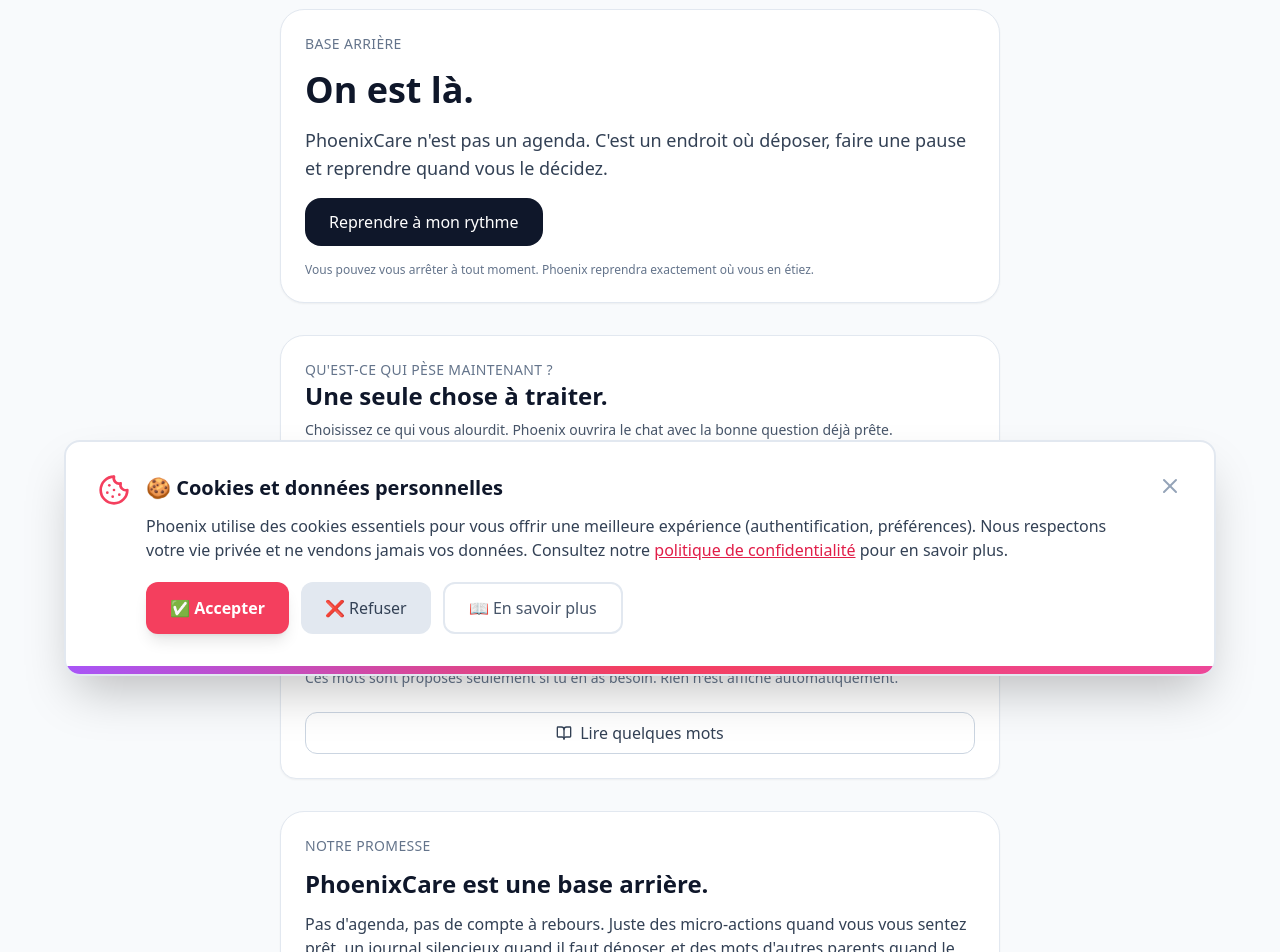
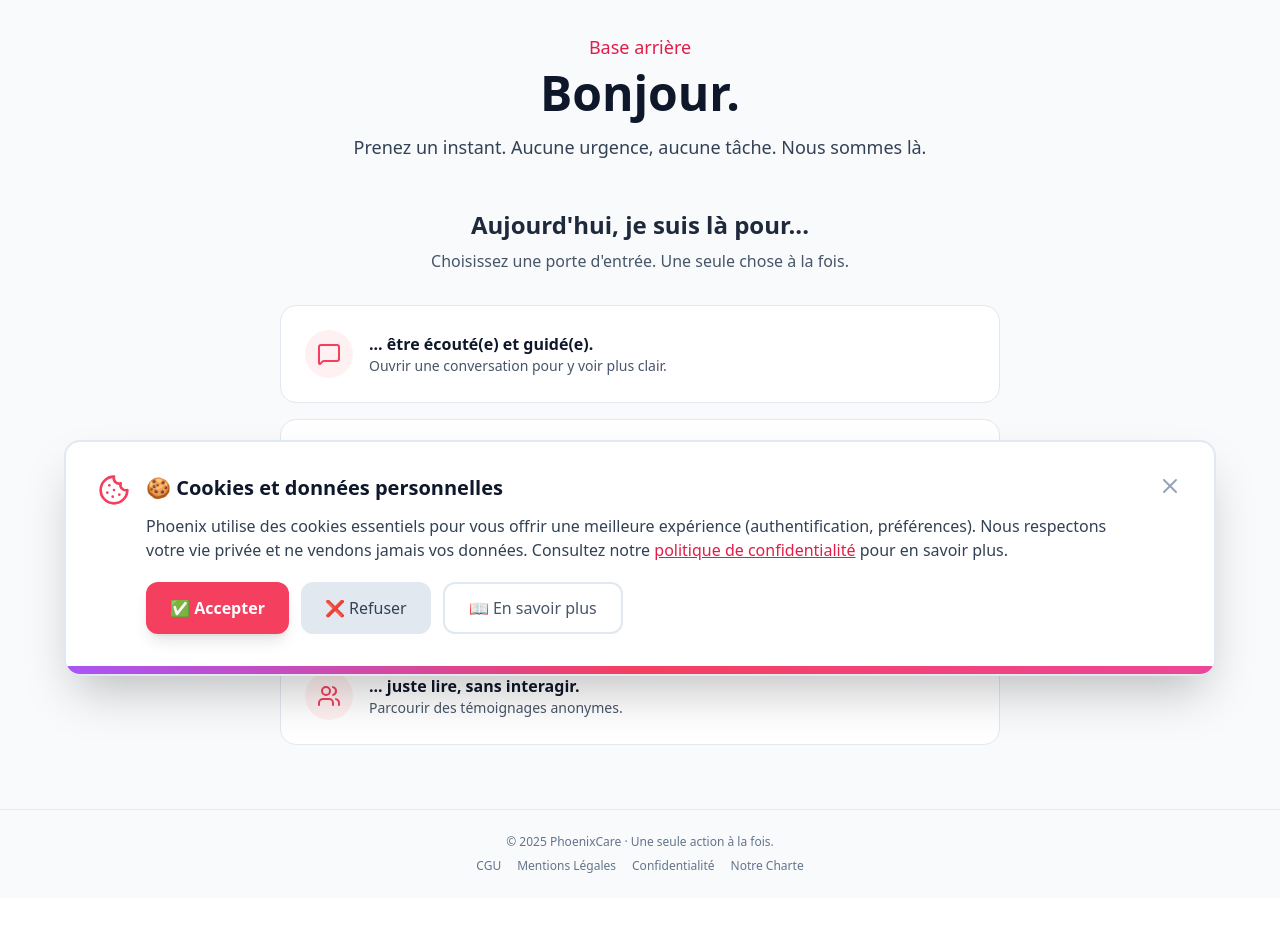
Before and after one commit to Alvarezitooo/phoenix-careopsV2, a Next.js app in the folder client/: page / in a window 1280 px wide. Shown: the part 100-1052 px from the top of the page. After the commit the page ends 998 px from the top, so only its background shows below. Built offline with nearby package versions, Linux system fonts and the light colour scheme; no server answers.

Commit message:
modif flow ux/ui fix bug3

```diff
--- a/client/app/page.tsx
+++ b/client/app/page.tsx
@@ -5,20 +5,12 @@
 import { useEffect, useState } from 'react';
 import { useSupabaseAuth } from '@/context/SupabaseAuthContext';
 import { supabase } from '@/lib/supabase';
-import QuietFragmentsCard from '@/components/QuietFragmentsCard';
-import { Heart, Loader2 } from 'lucide-react';
+import { Heart, Loader2, MessageSquare, Book, FileText, Users } from 'lucide-react';
 
 type GuidedState = {
   situation?: string;
   priority?: string;
   next_step?: string;
-};
-
-const formatNextStep = (value?: string) => {
-  if (!value) return '';
-  const clean = value.trim();
-  if (clean.length <= 120) return clean;
-  return `${clean.slice(0, 117).trimEnd()}...`;
 };
 
 export default function HomePage() {
@@ -75,9 +67,9 @@
       return;
     }
     if (guidedState?.next_step) {
-      router.push(`/chat?q=${encodeURIComponent(`Reprenons ici : ${guidedState.next_step}`)}`);
+      router.push(`/guide?q=${encodeURIComponent(`Reprenons ici : ${guidedState.next_step}`)}`);
     } else {
-      router.push('/chat');
+      router.push('/guide');
     }
   };
 
@@ -108,29 +100,12 @@
 
       setGuidedState(null);
       setErrorGuidedState(null);
-      router.refresh();
     } catch (error) {
       console.error('Impossible d\'oublier l\'étape', error);
       setErrorGuidedState('Impossible d\'oublier cette étape pour le moment.');
     } finally {
       setIsClearingStep(false);
     }
-  };
-
-  const handleChangeSubject = () => {
-    if (!user) {
-      router.push('/login');
-      return;
-    }
-    router.push('/chat?q=Changeons de sujet. Aide-moi sur autre chose.');
-  };
-
-  const handleNeed = (message: string) => {
-    if (!user) {
-      router.push('/login');
-      return;
-    }
-    router.push(`/chat?q=${encodeURIComponent(message)}`);
   };
 
   if (authLoading || guidedLoading) {
@@ -142,18 +117,32 @@
     );
   }
 
+  const IntentionButton = ({ href, icon: Icon, title, subtitle }: { href: string; icon: React.ElementType; title: string; subtitle: string }) => (
+    <Link href={user ? href : '/login'} className="block rounded-2xl border border-slate-200 bg-white p-6 text-left hover:border-rose-300 hover:shadow-lg transition-all duration-200">
+      <div className="flex items-center gap-4">
+        <div className="w-12 h-12 bg-rose-50 rounded-full flex items-center justify-center">
+          <Icon className="h-6 w-6 text-rose-500" />
+        </div>
+        <div>
+          <h3 className="font-semibold text-slate-900">{title}</h3>
+          <p className="text-sm text-slate-600">{subtitle}</p>
+        </div>
+      </div>
+    </Link>
+  );
+
   return (
     <div className="min-h-screen bg-slate-50 flex flex-col">
-      <header className="border-b border-slate-200 bg-white">
+      <header className="border-b border-slate-200 bg-white/80 backdrop-blur-lg sticky top-0 z-10">
         <div className="max-w-5xl mx-auto px-4 sm:px-6 py-4 flex items-center justify-between">
-          <div className="flex items-center gap-2 text-slate-900">
+          <Link href="/" className="flex items-center gap-2 text-slate-900">
             <Heart className="h-6 w-6 text-rose-500" />
             <span className="font-semibold tracking-tight">PhoenixCare</span>
-          </div>
+          </Link>
           <div className="space-x-4 text-sm">
             {user ? (
-              <Link href="/dashboard" className="text-slate-600 hover:text-slate-900">
-                Accéder à ma base
+              <Link href="/logout" className="text-slate-600 hover:text-slate-900">
+                Déconnexion
               </Link>
             ) : (
               <>
@@ -173,125 +162,84 @@
       </header>
 
       <main className="flex-1">
-        <div className="max-w-3xl mx-auto px-4 sm:px-6 py-10 space-y-8">
+        <div className="max-w-3xl mx-auto px-4 sm:px-6 py-16 space-y-12">
+
+          <section className="text-center">
+            <p className="text-lg font-medium text-rose-600">Base arrière</p>
+            <h1 className="mt-2 text-4xl sm:text-5xl font-semibold text-slate-900">Bonjour{user ? `, ${user.user_metadata.name || user.email.split('@')[0]}` : ''}.</h1>
+            <p className="mt-4 text-lg text-slate-700 max-w-2xl mx-auto">
+              Prenez un instant. Aucune urgence, aucune tâche. Nous sommes là.
+            </p>
+          </section>
+
+          {user && guidedState?.next_step && (
             <section className="bg-white border border-slate-200 rounded-3xl p-6 shadow-sm space-y-4">
-            <p className="text-sm uppercase tracking-wide text-slate-500">Base arrière</p>
-            <h1 className="text-4xl font-semibold text-slate-900">On est là.</h1>
-            <p className="text-lg text-slate-700">
-              PhoenixCare n&apos;est pas un agenda. C&apos;est un endroit où déposer, faire une pause et reprendre quand
-              vous le décidez.
-            </p>
-            {guidedState?.situation && (
-              <div className="rounded-2xl border border-slate-100 bg-slate-50 p-4 text-sm text-slate-600">
-                <p className="font-medium text-slate-900">Dernier repère retenu</p>
-                <p className="mt-1">{guidedState.situation}</p>
-              </div>
-            )}
-            {errorGuidedState && (
-              <p className="text-sm text-red-600">{errorGuidedState}</p>
-            )}
-            {guidedState?.next_step ? (
-              <div className="rounded-2xl border border-slate-100 bg-slate-50 p-4 space-y-2">
-                <p className="text-sm text-slate-600">On s&apos;était arrêté ici :</p>
-                <p className="text-base text-slate-900">{formatNextStep(guidedState.next_step)}</p>
-                <div className="flex flex-col gap-2 sm:flex-row">
+              <p className="text-sm uppercase tracking-wide text-slate-500">Repère précédent</p>
+              <p className="text-lg text-slate-800">On s'était arrêté ici : "{guidedState.next_step}"</p>
+              <div className="flex flex-col sm:flex-row gap-3">
                 <button
                   onClick={handleResume}
-                    className="flex-1 rounded-xl bg-slate-900 text-white px-4 py-2 font-medium hover:bg-slate-800"
+                  className="flex-1 rounded-xl bg-slate-900 text-white px-4 py-3 font-medium hover:bg-slate-800 transition-colors"
                 >
-                    Reprendre
-                  </button>
-                  <button
-                    type="button"
-                    onClick={handleChangeSubject}
-                    className="flex-1 rounded-xl border border-slate-200 px-4 py-2 text-slate-700 hover:border-slate-300"
-                  >
-                    Changer de sujet
+                  Reprendre le fil
                 </button>
                 <button
                   type="button"
                   onClick={handleForgetStep}
                   disabled={isClearingStep}
-                    className="flex-1 rounded-xl border border-slate-200 px-4 py-2 text-slate-500 hover:border-slate-300 disabled:opacity-50"
+                  className="flex-1 rounded-xl border border-slate-300 px-4 py-3 text-slate-700 hover:bg-slate-100 disabled:opacity-50 transition-colors"
                 >
-                    {isClearingStep ? 'En cours...' : 'Oublier cette étape'}
+                  {isClearingStep ? 'En cours...' : 'Changer de sujet'}
                 </button>
               </div>
-              </div>
-            ) : (
-            <button
-              onClick={handleResume}
-              className="rounded-2xl bg-slate-900 text-white px-6 py-3 font-medium hover:bg-slate-800"
-            >
-              Reprendre à mon rythme
-            </button>
+              {errorGuidedState && <p className="text-sm text-red-600">{errorGuidedState}</p>}
+            </section>
           )}
-            <p className="text-xs text-slate-500">
-              Vous pouvez vous arrêter à tout moment. Phoenix reprendra exactement où vous en étiez.
-            </p>
-          </section>
 
-          <section className="bg-white border border-slate-200 rounded-3xl p-6 shadow-sm">
-            <p className="text-sm uppercase tracking-wide text-slate-500">Qu&apos;est-ce qui pèse maintenant ?</p>
-            <h2 className="text-2xl font-semibold text-slate-900">Une seule chose à traiter.</h2>
-            <p className="text-sm text-slate-600 mt-2">
-              Choisissez ce qui vous alourdit. Phoenix ouvrira le chat avec la bonne question déjà prête.
-            </p>
-            <div className="mt-4 grid gap-3 sm:grid-cols-3">
-              <button
-                onClick={() => handleNeed('Aide-moi à décoder un courrier que je viens de recevoir.')}
-                className="rounded-2xl border border-slate-300 px-4 py-3 text-left hover:border-rose-300"
-              >
-                <span className="font-medium text-slate-900">Un courrier</span>
-                <p className="text-xs text-slate-500">Je veux comprendre</p>
-              </button>
-              <button
-                onClick={() => handleNeed('Je suis épuisé(e). Aide-moi à ralentir sans culpabiliser.')}
-                className="rounded-2xl border border-slate-300 px-4 py-3 text-left hover:border-rose-300"
-              >
-                <span className="font-medium text-slate-900">La fatigue</span>
-                <p className="text-xs text-slate-500">J&apos;ai besoin d&apos;une pause</p>
-              </button>
-              <button
-                onClick={() => handleNeed('Je me sens perdu(e). Propose-moi une micro-action pour redémarrer.')}
-                className="rounded-2xl border border-slate-300 px-4 py-3 text-left hover:border-rose-300"
-              >
-                <span className="font-medium text-slate-900">Je suis perdu(e)</span>
-                <p className="text-xs text-slate-500">Tu peux m&apos;orienter ?</p>
-              </button>
+          {(!user || !guidedState?.next_step) && (
+            <section>
+              <h2 className="text-center text-2xl font-semibold text-slate-800 mb-2">Aujourd'hui, je suis là pour...</h2>
+              <p className="text-center text-slate-600 mb-8">Choisissez une porte d'entrée. Une seule chose à la fois.</p>
+              <div className="grid gap-4 sm:grid-cols-1">
+                <IntentionButton
+                  href="/guide"
+                  icon={MessageSquare}
+                  title="... être écouté(e) et guidé(e)."
+                  subtitle="Ouvrir une conversation pour y voir plus clair."
+                />
+                <IntentionButton
+                  href="/journal"
+                  icon={Book}
+                  title="... mettre mes pensées au clair."
+                  subtitle="Écrire dans un espace privé, sans jugement."
+                />
+                <IntentionButton
+                  href="/decodeur"
+                  icon={FileText}
+                  title="... déchiffrer un langage administratif."
+                  subtitle="Traduire un courrier ou un document complexe."
+                />
+                <IntentionButton
+                  href="/fragments"
+                  icon={Users}
+                  title="... juste lire, sans interagir."
+                  subtitle="Parcourir des témoignages anonymes."
+                />
               </div>
             </section>
-
-          <QuietFragmentsCard />
-
-          <section className="bg-white border border-slate-200 rounded-3xl p-6 shadow-sm space-y-3">
-            <p className="text-sm uppercase tracking-wide text-slate-500">Notre promesse</p>
-            <h2 className="text-2xl font-semibold text-slate-900">PhoenixCare est une base arrière.</h2>
-            <p className="text-slate-700">
-              Pas d&apos;agenda, pas de compte à rebours. Juste des micro-actions quand vous vous sentez prêt, un journal
-              silencieux quand il faut déposer, et des mots d&apos;autres parents quand le cœur devient lourd.
-            </p>
-          </section>
-
-          <section className="bg-white border border-slate-200 rounded-3xl p-6 shadow-sm space-y-3">
-            <p className="text-sm uppercase tracking-wide text-slate-500">Charte éthique du silence</p>
-            <h2 className="text-2xl font-semibold text-slate-900">Respect radical du calme et de la vie privée.</h2>
-            <p className="text-slate-700">
-              PhoenixCare suit quatre piliers : regard détourné, amnistie de l&apos;absence, neutralité de la mémoire, posture de l&apos;ombre.
-            </p>
-            <Link
-              href="/charte"
-              className="inline-flex items-center rounded-xl border border-slate-200 px-4 py-2 text-slate-700 hover:border-slate-300"
-            >
-              Lire la charte en entier
-            </Link>
-          </section>
+          )}
         </div>
       </main>
 
-      <footer className="border-t border-slate-200 bg-white">
-        <div className="max-w-5xl mx-auto px-4 sm:px-6 py-6 text-xs text-slate-500">
-          © {new Date().getFullYear()} PhoenixCare · Une seule action à la fois.
+      <footer className="border-t border-slate-200 bg-slate-50">
+        <div className="max-w-5xl mx-auto px-4 sm:px-6 py-6 text-center text-xs text-slate-500">
+          <p>© {new Date().getFullYear()} PhoenixCare · Une seule action à la fois.</p>
+          <div className="mt-2 space-x-4">
+            <Link href="/cgu" className="hover:text-slate-800">CGU</Link>
+            <Link href="/mentions-legales" className="hover:text-slate-800">Mentions Légales</Link>
+            <Link href="/politique-confidentialite" className="hover:text-slate-800">Confidentialité</Link>
+            <Link href="/charte" className="hover:text-slate-800">Notre Charte</Link>
+          </div>
         </div>
       </footer>
     </div>
--- a/client/components/PhoenixJournal.tsx
+++ b/client/components/PhoenixJournal.tsx
@@ -121,6 +121,7 @@
 
   return (
     <div className="bg-white border border-slate-200 rounded-2xl p-6 shadow-sm">
+      <div className="flex items-center justify-between">
         <div className="flex items-center gap-3">
           <div className="w-10 h-10 rounded-full bg-rose-50 flex items-center justify-center">
             <Inbox className="h-5 w-5 text-rose-500" />
@@ -129,6 +130,10 @@
             <p className="text-sm uppercase tracking-wide text-slate-500">Journal Phoenix</p>
             <h3 className="text-lg font-semibold text-slate-900">Déposer sans répondre</h3>
           </div>
+        </div>
+        <Link href="/journal/archives" className="text-sm text-slate-500 hover:text-rose-600 underline decoration-dotted">
+          Mes archives
+        </Link>
       </div>
       <p className="text-sm text-slate-500 mt-4">
         Rien ne sera analysé automatiquement. Ce journal reste silencieux tant que tu ne demandes rien.
```
Also changed, not shown: client/app/decodeur/page.tsx (added, +23 -0 lines), client/app/fragments/page.tsx (added, +25 -0 lines), client/app/guide/page.tsx (added, +23 -0 lines), client/app/journal/archives/page.tsx (added, +111 -0 lines), client/app/journal/page.tsx (added, +23 -0 lines), 2 other files (tests, documents, lock files or other folders). Lines whose indentation alone changed are shown as unchanged.
